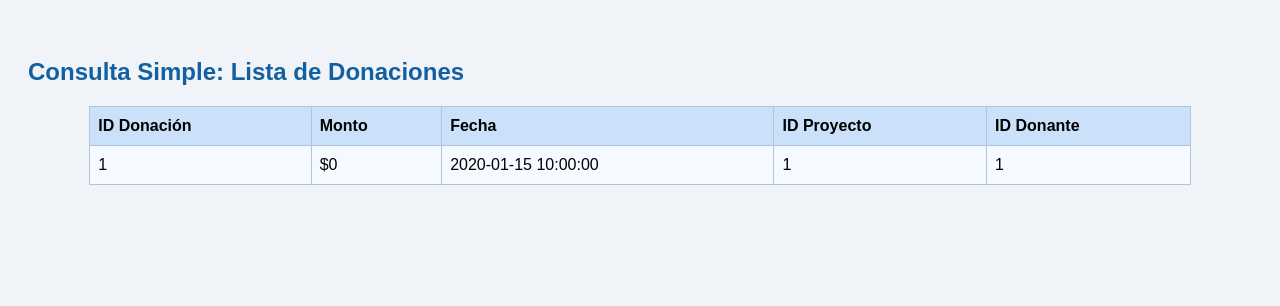
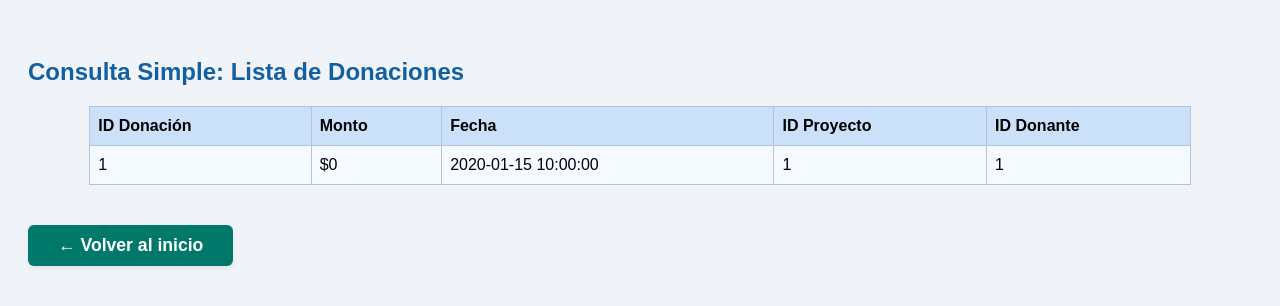
Before and after one commit to Jponce278/Tarea8, a PHP site: page /ver_donaciones.php in a window 1280 px wide. Shown: the top 306 px of the page. Run offline with PHP 8.4, Linux system fonts and the light colour scheme; tables that the repository leaves empty or names only in its code hold one stand-in row (values such as "Sample post").

Commit message:
Add files via upload
se corrige ver donaciones, agregando boton para regresar

```diff
--- a/ver_donaciones.php
+++ b/ver_donaciones.php
@@ -41,5 +41,22 @@ require_once "conexion.php";
       </tr>
     <?php endwhile; ?>
   </table>
+
+  <div style="margin-top: 40px;">
+  <a href="index.php" style="
+      display: inline-block;
+      padding: 10px 30px;
+      background: #00796b;
+      color: white;
+      border-radius: 6px;
+      text-decoration: none;
+      font-size: 1.1em;
+      font-weight: bold;
+      transition: background 0.3s;
+      box-shadow: 0 2px 5px rgba(0,0,0,0.07);
+    " onmouseover="this.style.background='#004d40'" onmouseout="this.style.background='#00796b'">
+    ← Volver al inicio
+  </a>
+</div>
 </body>
 </html>
```
